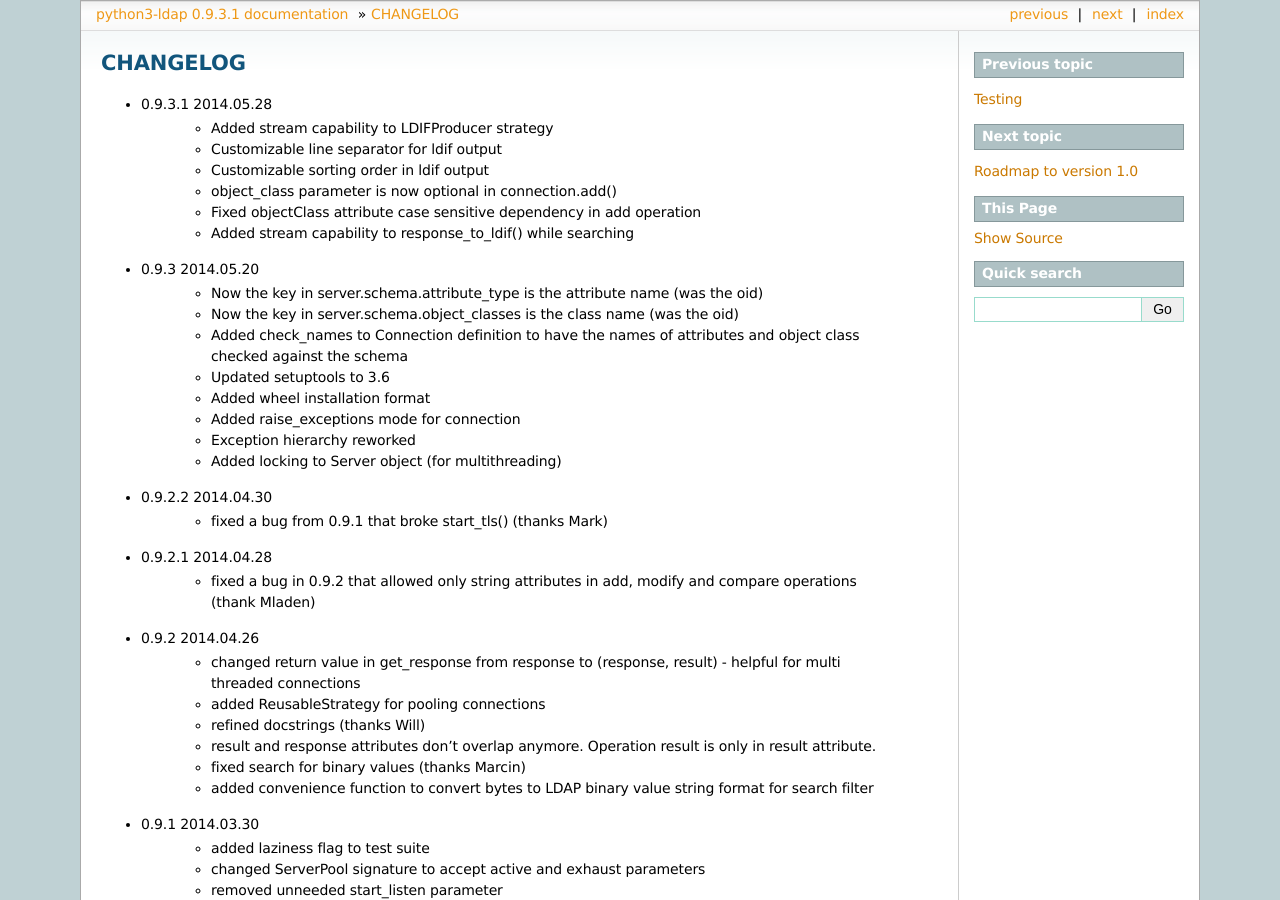
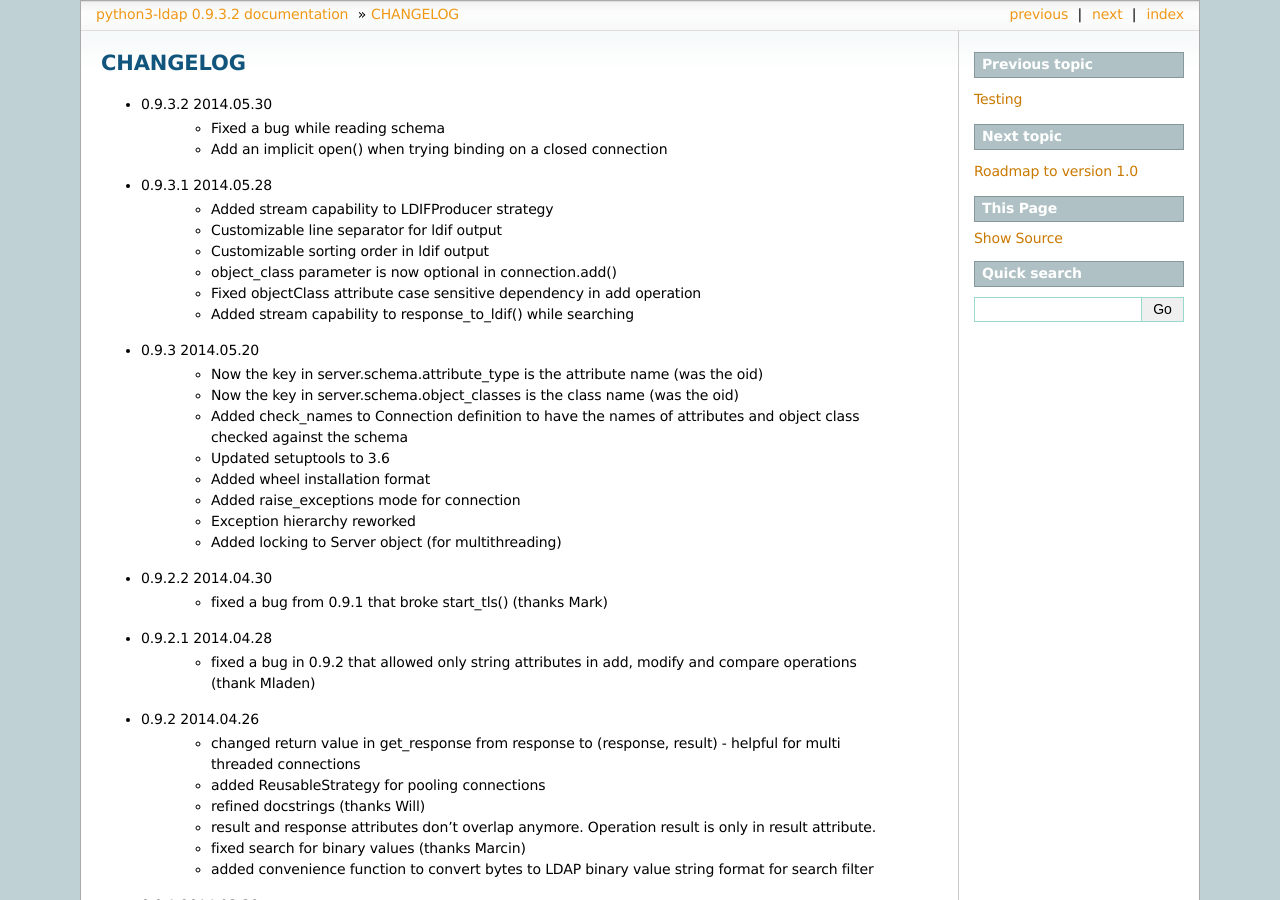
Before and after one commit to pycontribs/python3-ldap, a Sphinx documentation site: the page built from python3-ldap/docs/sphinx/source/changelog.rst, in a window 1280 px wide and 900 px high. Built offline with Sphinx 7.4.7, drawn with Linux system fonts in a browser that asks for light colours; some of the changed text lies outside the part shown.

Commit message:
fixed bug while reading schema

```diff
--- a/README.txt
+++ b/README.txt
@@ -53,6 +53,10 @@ For information and suggestions you can contact me at python3ldap@gmail.com or y
 
 CHANGELOG
 =========
+
+* 0.9.3.2 2014.05.30
+    - Fixed a bug while reading schema
+    - Add an implicit open() when trying binding on a closed connection
 
 * 0.9.3.1 2014.05.28
     - Added stream capability to LDIFProducer strategy
--- a/python3-ldap/docs/sphinx/source/changelog.rst
+++ b/python3-ldap/docs/sphinx/source/changelog.rst
@@ -1,5 +1,9 @@
 CHANGELOG
 =========
+
+* 0.9.3.2 2014.05.30
+    - Fixed a bug while reading schema
+    - Add an implicit open() when trying binding on a closed connection
 
 * 0.9.3.1 2014.05.28
     - Added stream capability to LDIFProducer strategy
--- a/python3-ldap/docs/sphinx/source/conf.py
+++ b/python3-ldap/docs/sphinx/source/conf.py
@@ -57,9 +57,9 @@ copyright = '2014, Giovanni Cannata'
 # built documents.
 #
 # The short X.Y version.
-version = '0.9.3.1'
+version = '0.9.3.2'
 # The full version, including alpha/beta/rc tags.
-release = '0.9.3.1'
+release = '0.9.3.2'
 
 # The language for content autogenerated by Sphinx. Refer to documentation
 # for a list of supported languages.
--- a/setup.py
+++ b/setup.py
@@ -25,7 +25,7 @@ If not, see <http://www.gnu.org/licenses/>.
 from setuptools import setup
 
 setup(name='python3-ldap',
-      version='0.9.3.1',
+      version='0.9.3.2',
       packages=['ldap3',
                 'ldap3.core',
                 'ldap3.abstract',
```
Also changed, not shown: 5 other files.
